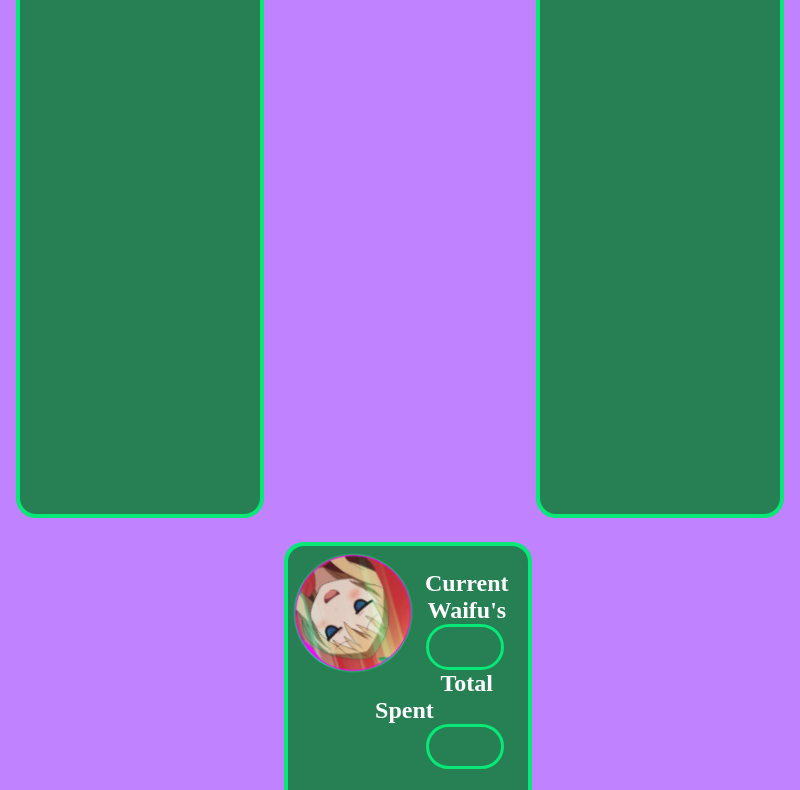
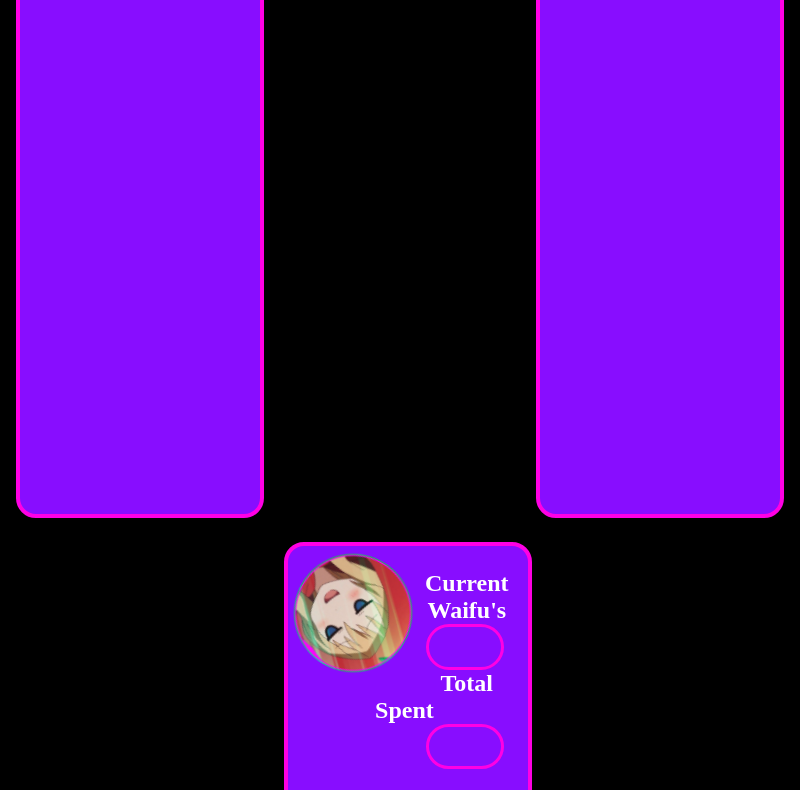
Before and after one commit to Snissysneak/windows-APP-Rasmus, an Electron app: page index.html in a window 800 px wide. Shown: the part 90-880 px from the top of the page. Drawn offline with Linux system fonts and the light colour scheme.

Commit message:
test färger

```diff
--- a/CSS/index.css
+++ b/CSS/index.css
@@ -4,7 +4,7 @@
 }
 
 body {
-  background-color: #C082FF;
+  background-color: #000000;
 }
 
 #clickercontainer, #clickerupgrades, #autoupgrades, #currentupgrades {
@@ -19,7 +19,7 @@ body {
   margin-top: 4%;
   width: 100%;
   text-align: center;
-  border-bottom: 4px solid #07E877;
+  border-bottom: 4px solid #FF00E4;
   color: white;
   -webkit-box-shadow: 0px 6px 5px -3px rgba(0,69,33,1);
   -moz-box-shadow: 0px 6px 5px -3px rgba(0,69,33,1);
@@ -33,9 +33,9 @@ body {
   width: 30%;
   height: 33vh;
   margin-top: 3%;
-  border: 4px solid #07E877;
+  border: 4px solid #FF00E4;
   border-radius: 20px;
-  background-color: #268054;
+  background-color: #880DFF;
 }
 
 #clicker {
@@ -74,9 +74,9 @@ body {
   margin-right: 10%;
   width: 30%;
   height: 15%;
-  border: 3px solid #07E877;
+  border: 3px solid #FF00E4;
   border-radius: 100px;
-  background-color: #268054;
+  background-color: #880DFF;
   color: white;
 }
 
@@ -88,9 +88,9 @@ body {
   width: 30%;
   height: 72vh;
   margin-top: 3%;
-  border: 4px solid #07E877;
+  border: 4px solid #FF00E4;
   border-radius: 20px;
-  background-color: #268054;
+  background-color: #880DFF;
 }
 
 /*Auto Clicker Upgrades*/
@@ -100,9 +100,9 @@ body {
   height: 72vh;
   margin-top: 3%;
   margin-right: 2%;
-  border: 4px solid #07E877;
+  border: 4px solid #FF00E4 ;
   border-radius: 20px;
-  background-color: #268054;
+  background-color: #880DFF   ;
 }
 
 
--- a/Javascript/javascript.js
+++ b/Javascript/javascript.js
@@ -7,8 +7,8 @@ var totalwaifuspent = 0
 //money system
 function add() {
   total = total + a
-  document.getElementById("score").value = total + " Waifu's";
-  document.title = total + " Waifu's";
+    document.getElementById("score").value = total + " Waifu's";
+    document.title = total + " Waifu's";
 }
 
 function spent() {
```
